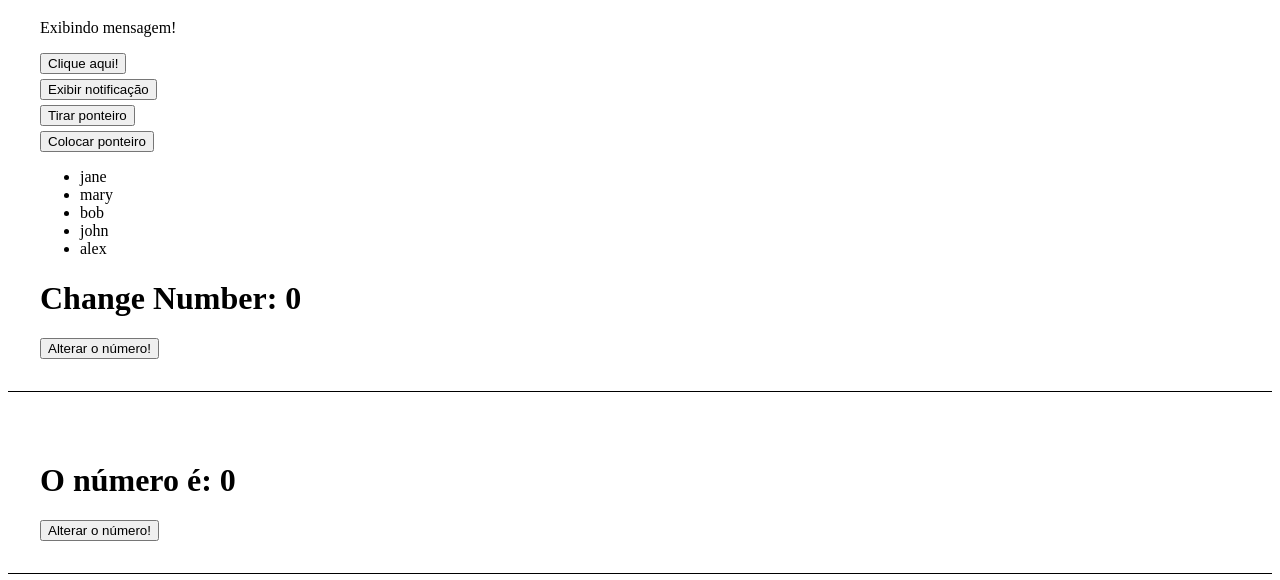
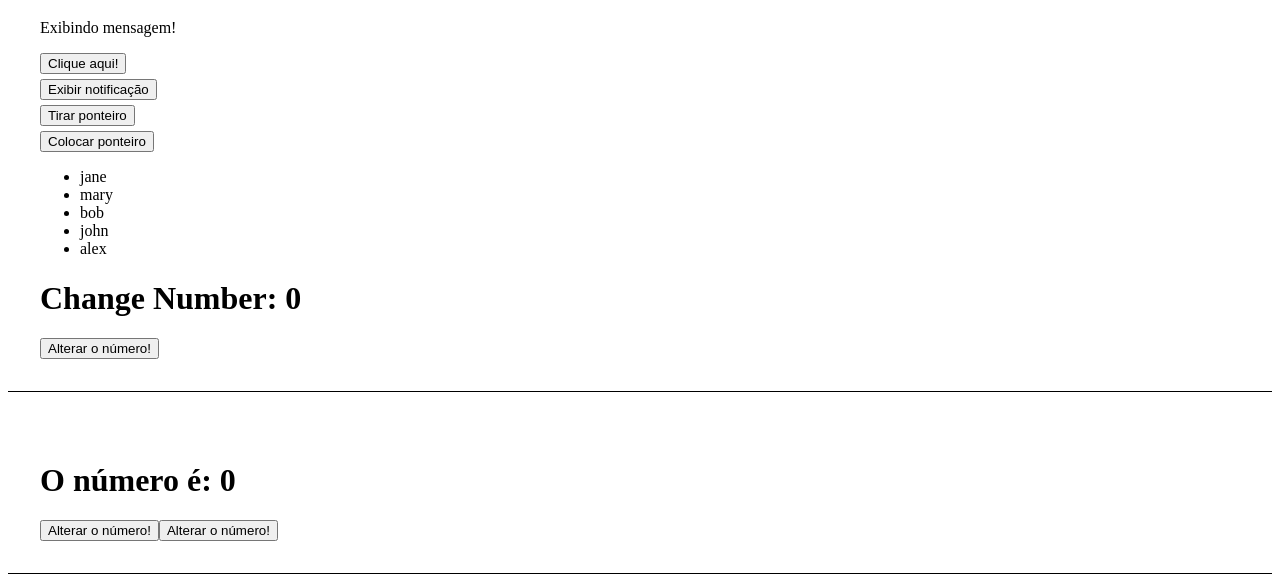
Before and after one commit to ssoaresleo/Angular, an Angular app: page / in a window 1280 px wide. Shown: the part 1108-1688 px from the top of the page. Built offline with nearby package versions, Linux system fonts and the light colour scheme.

Commit message:
Events Emitter

```diff
--- a/src/app/components/emitter/emitter.component.html
+++ b/src/app/components/emitter/emitter.component.html
@@ -1,4 +1,5 @@
 <div class="class">
   <h1>O número é: {{ myNumber }}</h1>
   <app-change-number (changeNumber)="onChangeNumber()"></app-change-number>
+  <app-change-number (changeNumber)="onChangeNumberB()"></app-change-number>
 </div>
--- a/src/app/components/emitter/emitter.component.ts
+++ b/src/app/components/emitter/emitter.component.ts
@@ -13,4 +13,7 @@ export class EmitterComponent {
   onChangeNumber() {
     this.myNumber = Math.floor(Math.random() * 10);
   }
+  onChangeNumberB() {
+    this.myNumber = Math.floor(Math.random() * 20);
+  }
 }
```
